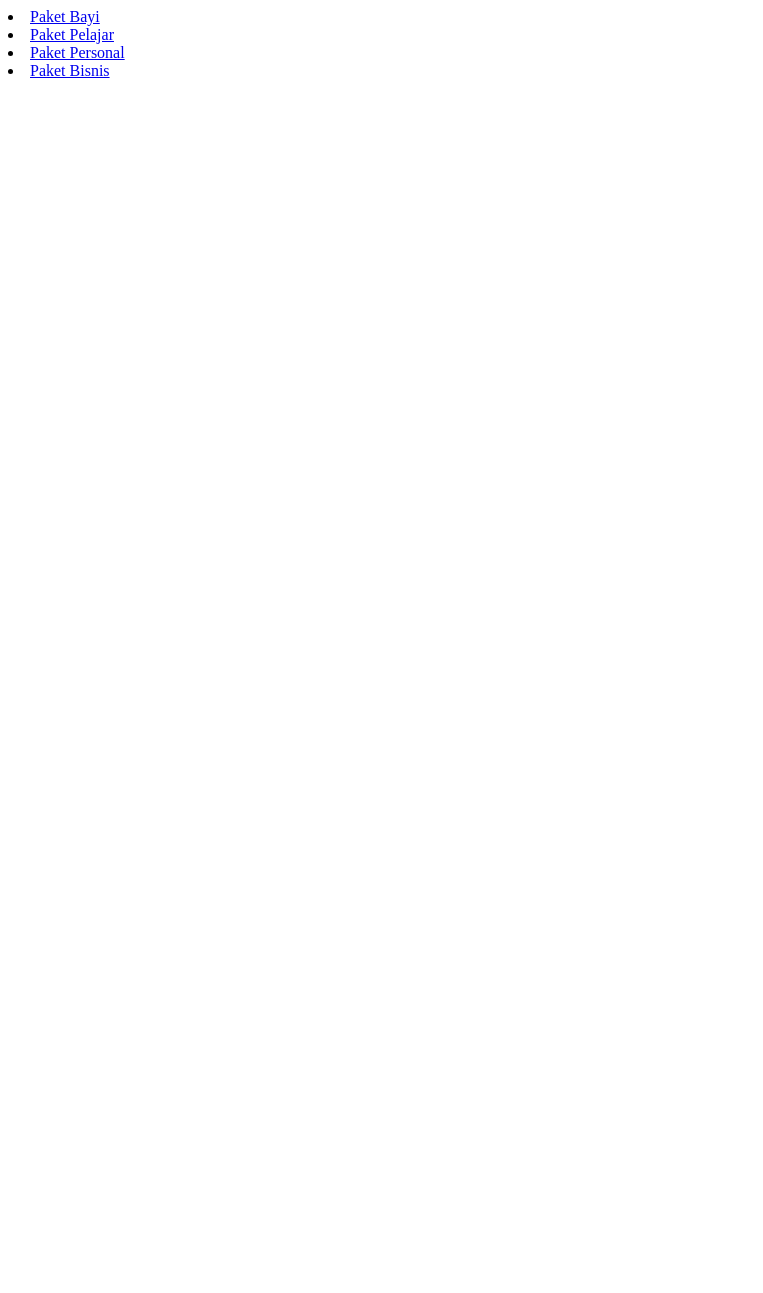
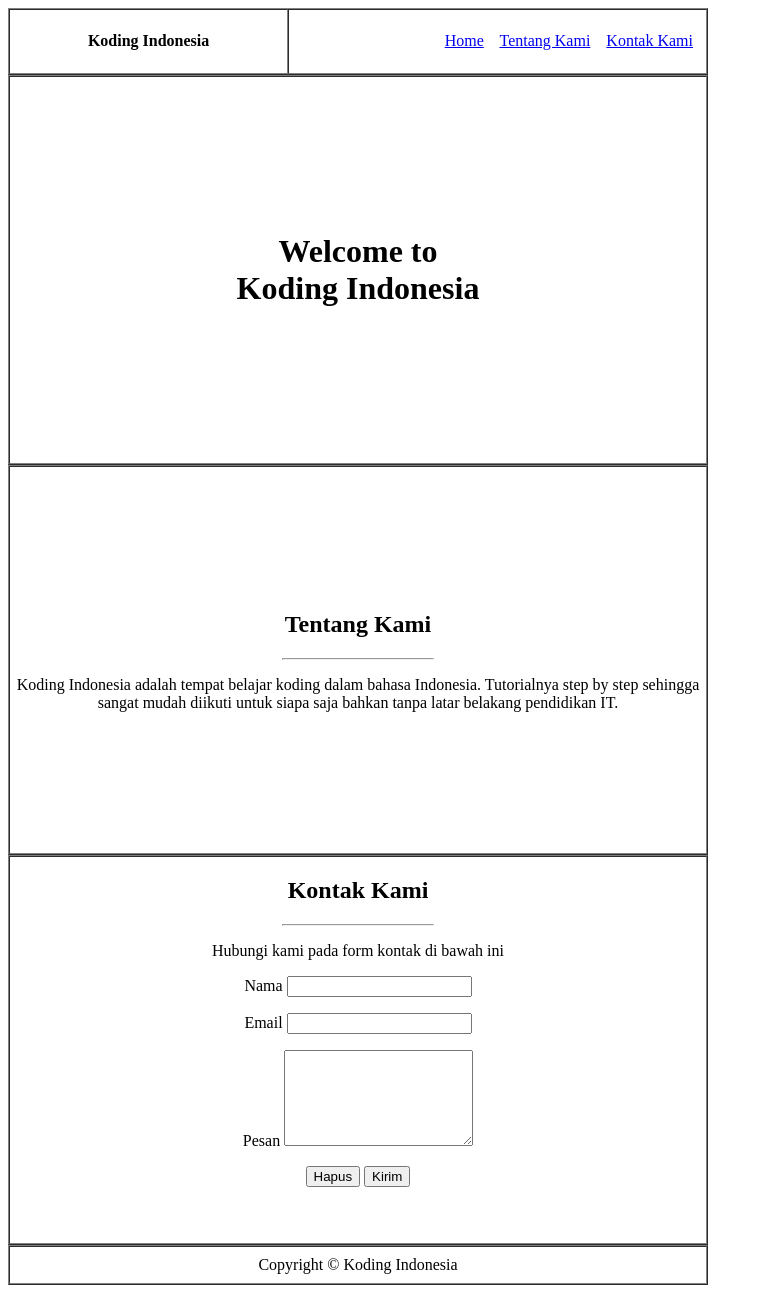
Before and after one commit to purwaweb/tutorial, a plain HTML site: page index.html in a window 1280 px wide. Shown: the whole page, without its empty margins (0-763 px from the left). Before the commit the page ends 800 px from the top, so only its background shows below. Drawn offline with Linux system fonts and the light colour scheme.

Commit message:
publish file index

```diff
--- a/index.html
+++ b/index.html
@@ -1,4 +1,99 @@
-<li><a href="https://www.niagahoster.co.id" target="_blank">Paket Bayi</a></li>
-<li><a href="https://www.niagahoster.co.id" target="_blank">Paket Pelajar</a></li>
-<li><a href="https://www.niagahoster.co.id" target="_blank">Paket Personal</a></li>
-<li><a href="https://www.niagahoster.co.id" target="_blank">Paket Bisnis</a></li>
+<!DOCTYPE html>
+<html>
+<head>
+  <meta charset="utf-8">
+  <meta name="viewport" content="width=device-width">
+  <title>Koding Indonesia - Belajar Koding dalam Bahasa Indonesia</title>
+</head>
+<body>
+  <!-- awal table menu -->
+  <table border="1" width="700px" height="40px" celpadding="0" cellspacing="0">
+    <tr>
+      <td width="40%" align="center">
+        <h4>Koding Indonesia</h4>
+      </td>
+      <td align="right">
+
+        <a href="#home">Home</a> &nbsp;&nbsp;
+        <a href="#tentang_kami">Tentang Kami</a> &nbsp;&nbsp;
+        <a href="#kontak_kami">Kontak Kami</a> &nbsp;&nbsp;
+
+      </td>
+    </tr>
+  </table>
+  <!-- akhir table menu -->
+
+  <!-- awal table home -->
+  <table border="1" width="700px" height="390px" celpadding="0" cellspacing="0">
+    <tr>
+      <td align="center">
+
+        <div id="home">
+          <h1>Welcome to <br>
+            Koding Indonesia
+          </h1>
+        </div>
+
+      </td>
+    </tr>
+  </table>
+  <!-- akhir table tentang kami -->
+
+  <table border="1" width="700px" height="390px" celpadding="0" cellspacing="0">
+    <tr>
+      <td align="center">
+
+        <div id="tentang_kami">
+          <h2>Tentang Kami</h2>
+          <hr width="150px">
+          <p>Koding Indonesia adalah tempat belajar koding dalam bahasa Indonesia. Tutorialnya step by step sehingga sangat mudah diikuti untuk siapa saja bahkan tanpa latar belakang pendidikan IT.</p>
+        </div>
+
+      </td>
+    </tr>
+  </table>
+  <!-- akhir table tentang kami -->
+
+  <!-- awal table kontak kami -->
+  <table border="1" width="700px" height="390px" celpadding="0" cellspacing="0">
+    <tr>
+      <td align="center" valign="top">
+
+        <div id="kontak_kami">
+          <h2>Kontak Kami</h2>
+          <hr width="150px">
+          <p>Hubungi kami pada form kontak di bawah ini</p>
+          <form method="post" action="">
+            <p>
+              <label for="nama">Nama</label>
+              <input type="text" name="nama" id="nama">
+            </p>
+            <p>
+              <label for="email">Email</label>
+              <input type="email" name="email" id="email">
+            </p>
+             <p>
+              <label for="pesan">Pesan</label>
+               <textarea name="pesan" id="pesan" cols="21" rows="6"></textarea>
+            </p>
+            <p>
+              <input type="reset" name="hapus" value="Hapus">
+              <input type="submit" name="kirim" value="Kirim">
+            </p>
+          </form>
+        </div>
+
+      </td>
+    </tr>
+  </table>
+  <!-- akhir table kontak kami -->
+
+  <!-- awal table footer -->
+  <table border="1" width="700px" height="40px" cellpadding="0" cellspacing="0">
+    <tr>
+      <td align="center">Copyright &copy; Koding Indonesia </td>
+    </tr>
+  </table>
+  <!-- akhir table footer -->
+</body>
+</html>
```
